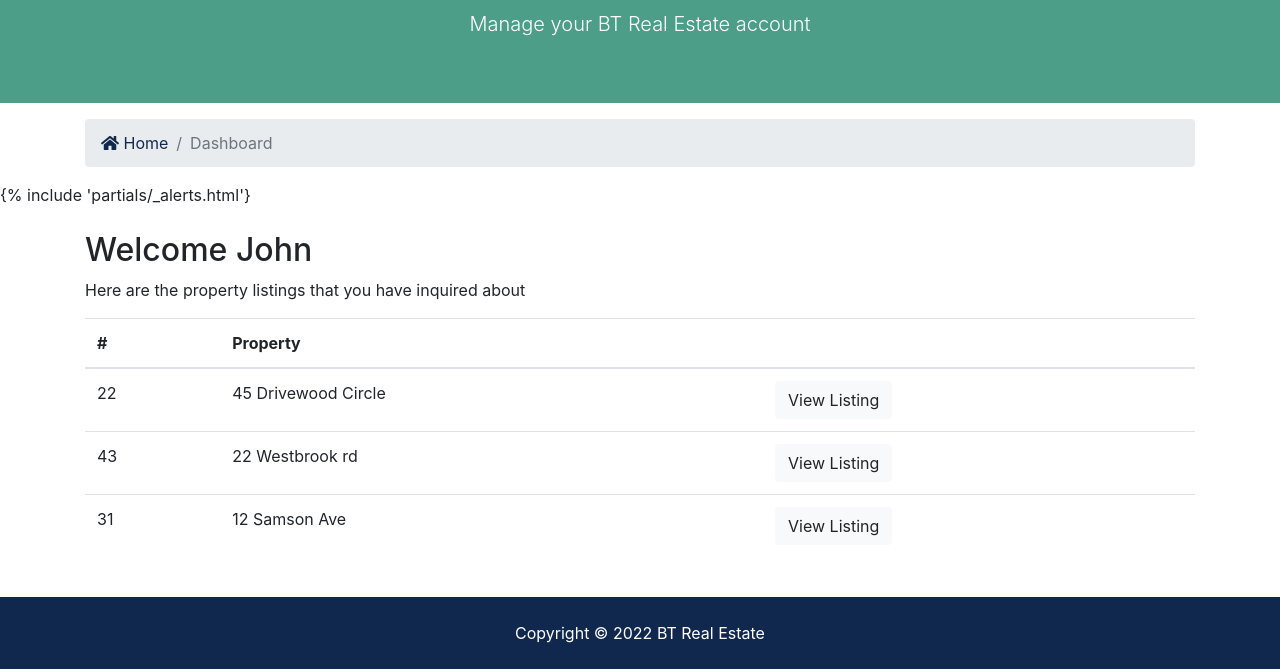
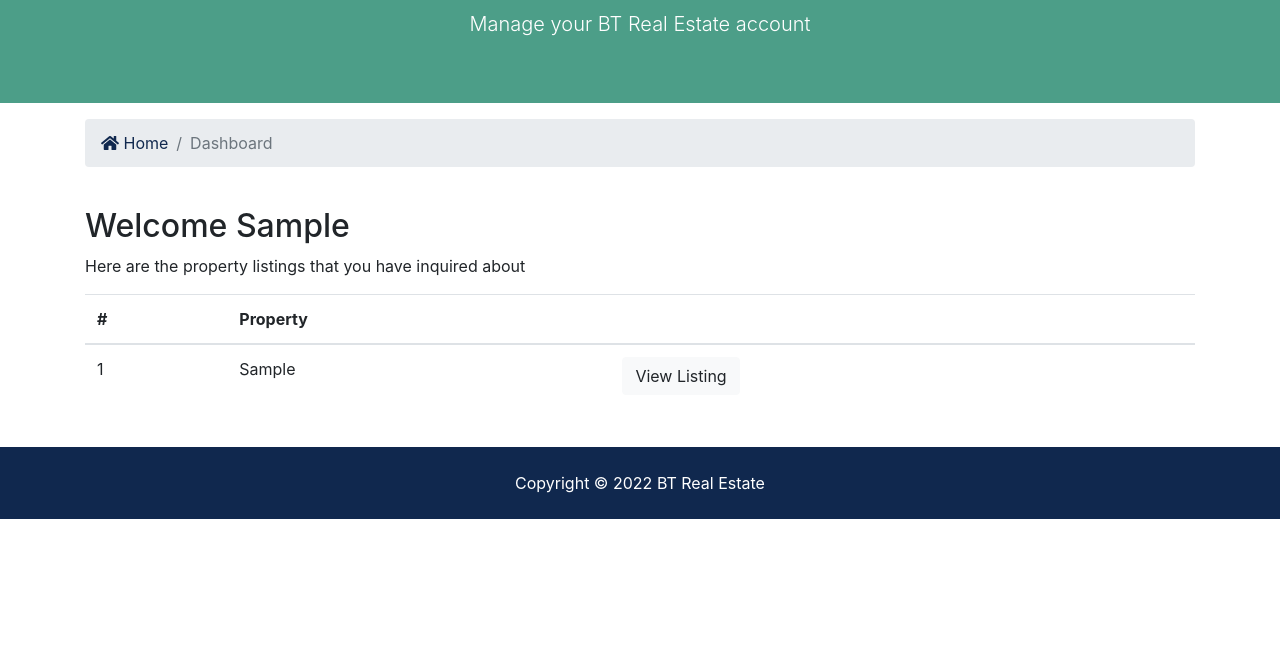
Before and after one commit to bradmeyn/real-estate, a Django app: page /accounts/dashboard in a window 1280 px wide. Shown: the part 242-911 px from the top of the page. After the commit the page ends 761 px from the top, so only its background shows below. Run offline with Django 4.2, Linux system fonts and the light colour scheme; a user stored in the database is signed in; tables that the repository leaves empty hold one stand-in row (values such as "Sample post"); some libraries are stand-ins or nearby versions.

Commit message:
add dynamic dashboard

```diff
--- a/accounts/views.py
+++ b/accounts/views.py
@@ -2,6 +2,7 @@ from email import message
 from django.shortcuts import render, redirect
 from django.contrib import messages, auth
 from django.contrib.auth.models import User
+from contacts.models import Contact
 
 # Create your views here.
 
@@ -61,4 +62,10 @@ def logout(request):
         return redirect('index')
 
 def dashboard(request):
-    return render(request, 'accounts/dashboard.html')
+    user_contacts = Contact.objects.order_by('-contact_date').filter(user_id=request.user.id)
+
+    context = {
+        'contacts': user_contacts
+    }
+
+    return render(request, 'accounts/dashboard.html', context )
--- a/templates/accounts/dashboard.html
+++ b/templates/accounts/dashboard.html
@@ -28,13 +28,14 @@
 </section>
 
 <!-- ALERTS -->
-{% include 'partials/_alerts.html'}
+{% include 'partials/_alerts.html'%}
 
 <section id="dashboard" class="py-4">
   <div class="container">
     <div class="row">
       <div class="col-md-12">
-        <h2>Welcome John</h2>
+        <h2>Welcome {{user.first_name}}</h2>
+        {% if contacts %}
         <p>Here are the property listings that you have inquired about</p>
         <table class="table">
           <thead>
@@ -45,29 +46,24 @@
             </tr>
           </thead>
           <tbody>
+            {% for contact in contacts %}
             <tr>
-              <td>22</td>
-              <td>45 Drivewood Circle</td>
+              <td>{{contact.id}}</td>
+              <td>{{contact.listing}}</td>
               <td>
-                <a class="btn btn-light" href="#">View Listing</a>
+                <a
+                  class="btn btn-light"
+                  href="{% url 'listing' contact.listing_id %}"
+                  >View Listing</a
+                >
               </td>
             </tr>
-            <tr>
-              <td>43</td>
-              <td>22 Westbrook rd</td>
-              <td>
-                <a class="btn btn-light" href="#">View Listing</a>
-              </td>
-            </tr>
-            <tr>
-              <td>31</td>
-              <td>12 Samson Ave</td>
-              <td>
-                <a class="btn btn-light" href="#">View Listing</a>
-              </td>
-            </tr>
+            {% endfor %}
           </tbody>
         </table>
+        {% else %}
+        <p>You have not made any inquiries</p>
+        {% endif %}
       </div>
     </div>
   </div>
```
